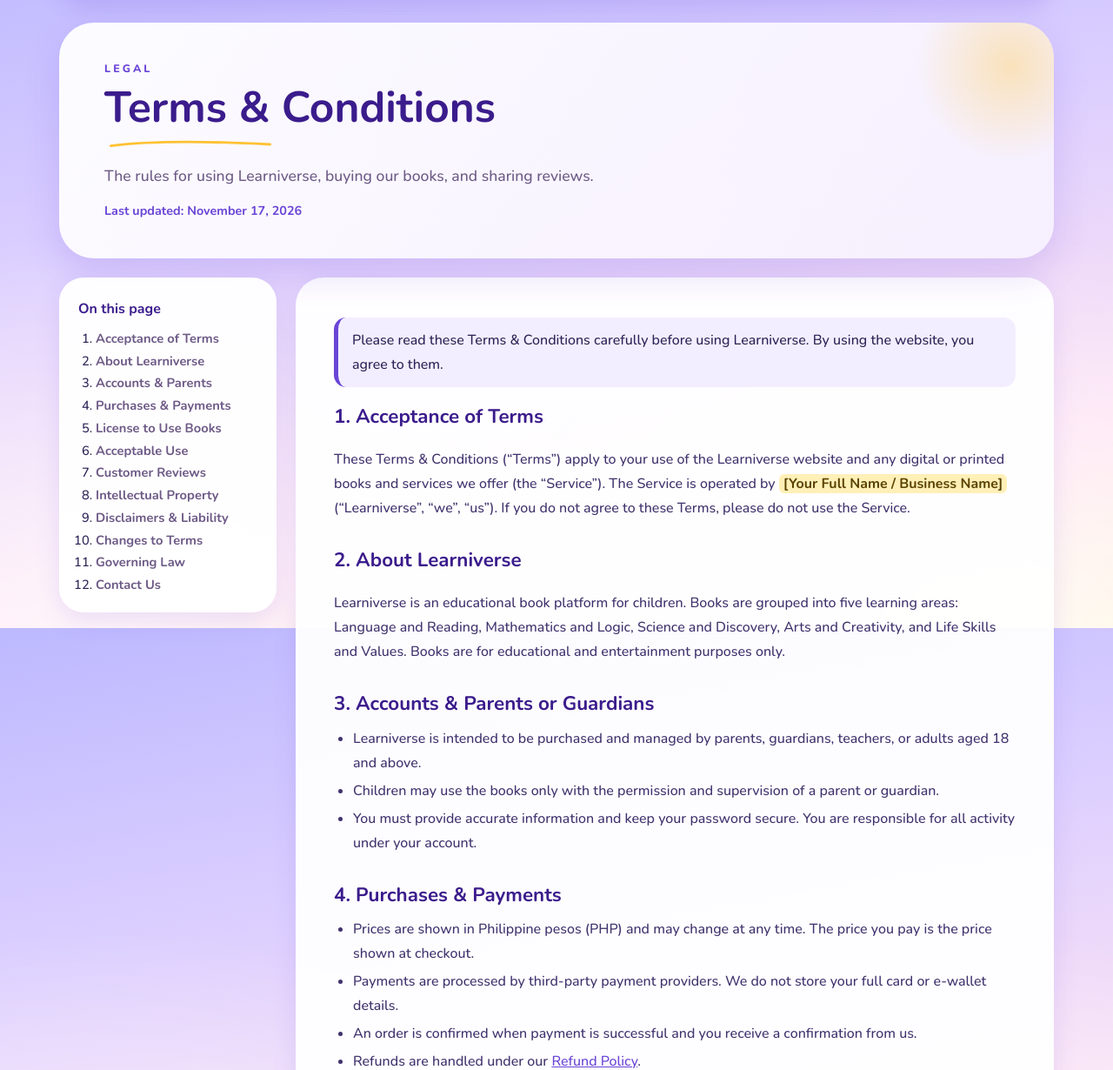
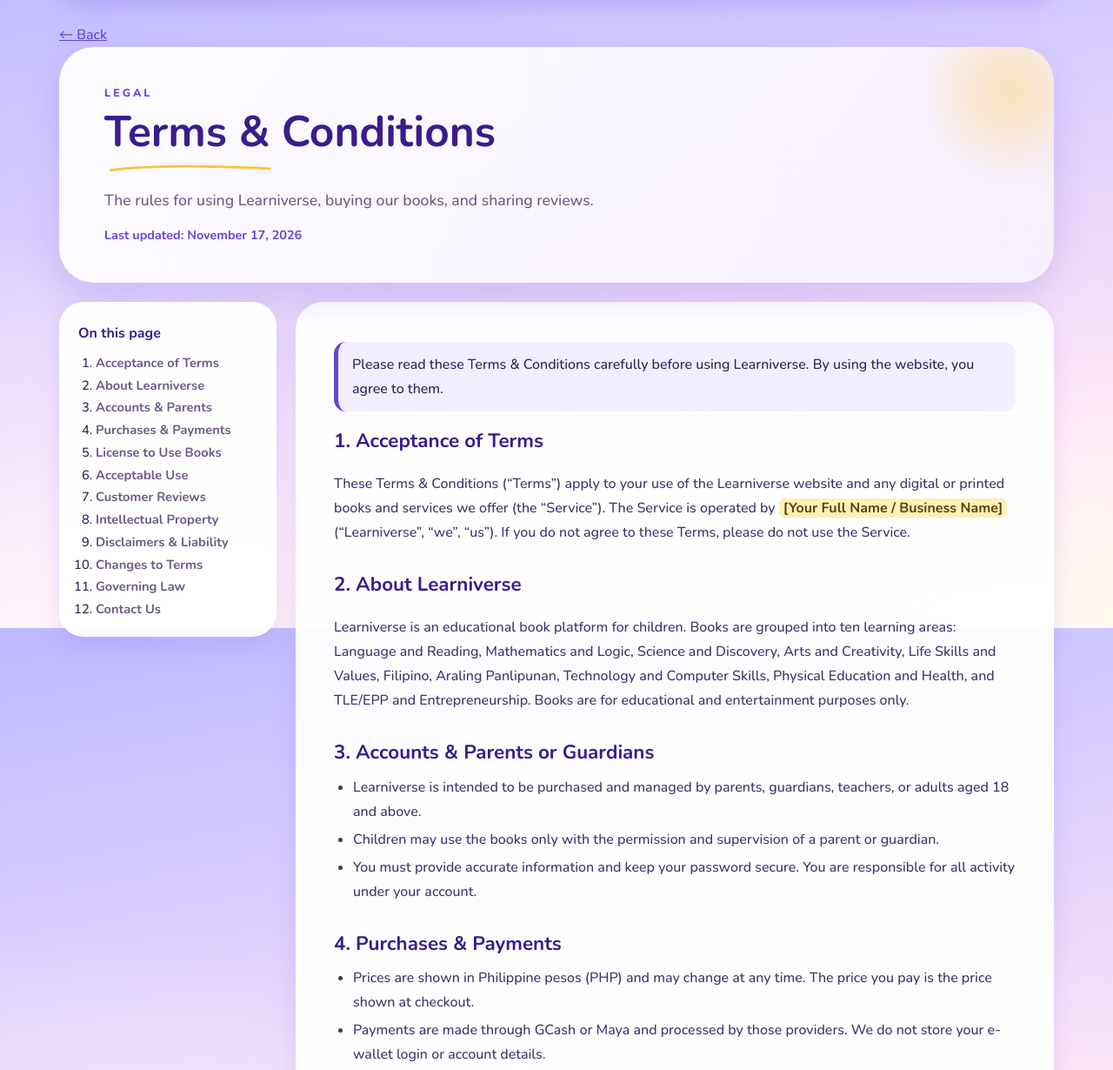
Before and after one commit to Learnivers/LEARNIVERSE, a plain HTML site: page terms.html in a window 1280 px wide. Shown: the part 78-1308 px from the top of the page at 87% size. Drawn offline with nearby package versions, Linux system fonts and the light colour scheme.

Commit message:
Revise Terms and Conditions for Learniverse
Updated the Terms and Conditions page with new sections and improved content.

```diff
--- a/terms.html
+++ b/terms.html
@@ -24,6 +24,7 @@
   </header>
 
   <main class="wrap">
+    <a href="index.html" class="back-btn" onclick="if (history.length > 1) { history.back(); return false; }">← Back</a>
     <section class="hero">
       <p class="eyebrow">Legal</p>
       <h1>Terms &amp; Conditions</h1>
@@ -40,7 +41,7 @@
         <section id="t1"><h2>1. Acceptance of Terms</h2>
           <p>These Terms &amp; Conditions (“Terms”) apply to your use of the Learniverse website and any digital or printed books and services we offer (the “Service”). The Service is operated by <mark class="fill">[Your Full Name / Business Name]</mark> (“Learniverse”, “we”, “us”). If you do not agree to these Terms, please do not use the Service.</p></section>
         <section id="t2"><h2>2. About Learniverse</h2>
-          <p>Learniverse is an educational book platform for children. Books are grouped into five learning areas: Language and Reading, Mathematics and Logic, Science and Discovery, Arts and Creativity, and Life Skills and Values. Books are for educational and entertainment purposes only.</p></section>
+          <p>Learniverse is an educational book platform for children. Books are grouped into ten learning areas: Language and Reading, Mathematics and Logic, Science and Discovery, Arts and Creativity, Life Skills and Values, Filipino, Araling Panlipunan, Technology and Computer Skills, Physical Education and Health, and TLE/EPP and Entrepreneurship. Books are for educational and entertainment purposes only.</p></section>
         <section id="t3"><h2>3. Accounts &amp; Parents or Guardians</h2>
           <ul>
             <li>Learniverse is intended to be purchased and managed by parents, guardians, teachers, or adults aged 18 and above.</li>
@@ -50,7 +51,7 @@
         <section id="t4"><h2>4. Purchases &amp; Payments</h2>
           <ul>
             <li>Prices are shown in Philippine pesos (PHP) and may change at any time. The price you pay is the price shown at checkout.</li>
-            <li>Payments are processed by third-party payment providers. We do not store your full card or e-wallet details.</li>
+            <li>Payments are made through GCash or Maya and processed by those providers. We do not store your e-wallet login or account details.</li>
             <li>An order is confirmed when payment is successful and you receive a confirmation from us.</li>
             <li>Refunds are handled under our <a href="refund.html">Refund Policy</a>.</li>
           </ul></section>
```
